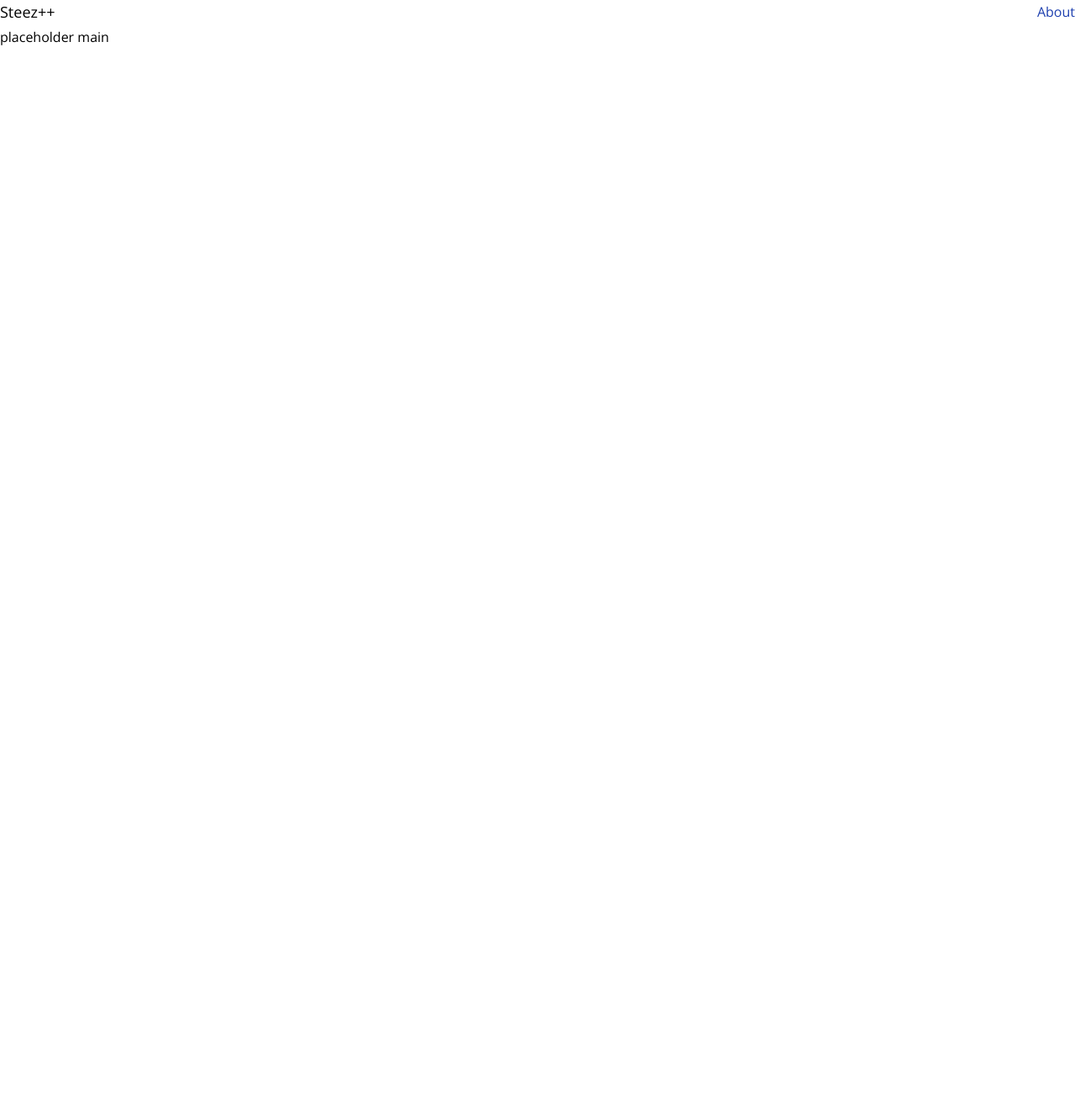
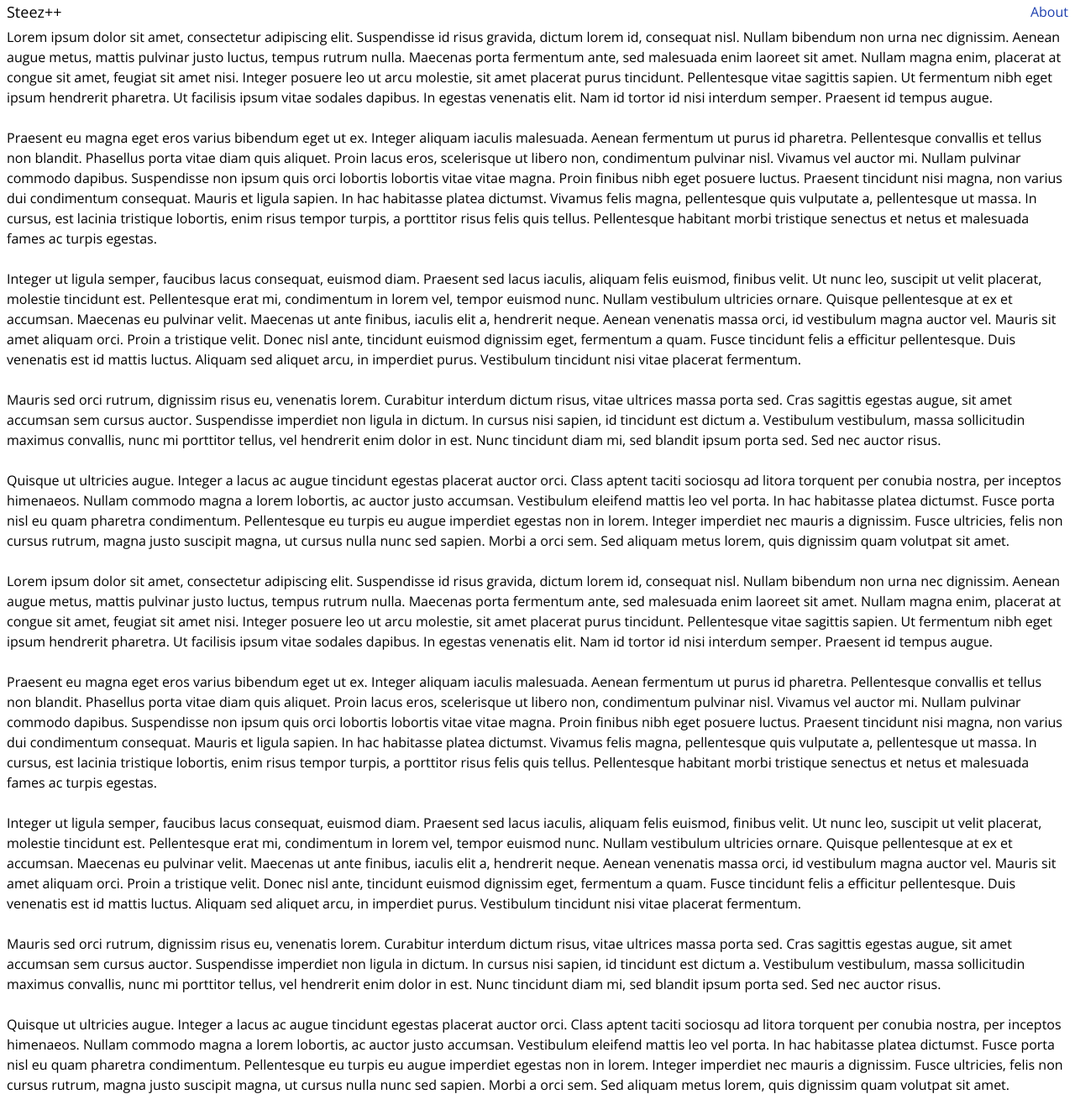
Before and after one commit to steezplusplus/Accessible-Web-Components, a Next.js app: page / in a window 1280 px wide. Shown: the whole page at 84% size. Before the commit the page ends 800 px from the top, so only its background shows below. Built offline with nearby package versions, Linux system fonts and the light colour scheme.

Commit message:
feat: add lorem ipsum

```diff
--- a/app/page.tsx
+++ b/app/page.tsx
@@ -1,7 +1,26 @@
 export default function Home() {
   return (
     <>
-      <p>placeholder main</p>
+      <p>Lorem ipsum dolor sit amet, consectetur adipiscing elit. Suspendisse id risus gravida, dictum lorem id, consequat nisl. Nullam bibendum non urna nec dignissim. Aenean augue metus, mattis pulvinar justo luctus, tempus rutrum nulla. Maecenas porta fermentum ante, sed malesuada enim laoreet sit amet. Nullam magna enim, placerat at congue sit amet, feugiat sit amet nisi. Integer posuere leo ut arcu molestie, sit amet placerat purus tincidunt. Pellentesque vitae sagittis sapien. Ut fermentum nibh eget ipsum hendrerit pharetra. Ut facilisis ipsum vitae sodales dapibus. In egestas venenatis elit. Nam id tortor id nisi interdum semper. Praesent id tempus augue.</p>
+      <br />
+      <p>Praesent eu magna eget eros varius bibendum eget ut ex. Integer aliquam iaculis malesuada. Aenean fermentum ut purus id pharetra. Pellentesque convallis et tellus non blandit. Phasellus porta vitae diam quis aliquet. Proin lacus eros, scelerisque ut libero non, condimentum pulvinar nisl. Vivamus vel auctor mi. Nullam pulvinar commodo dapibus. Suspendisse non ipsum quis orci lobortis lobortis vitae vitae magna. Proin finibus nibh eget posuere luctus. Praesent tincidunt nisi magna, non varius dui condimentum consequat. Mauris et ligula sapien. In hac habitasse platea dictumst. Vivamus felis magna, pellentesque quis vulputate a, pellentesque ut massa. In cursus, est lacinia tristique lobortis, enim risus tempor turpis, a porttitor risus felis quis tellus. Pellentesque habitant morbi tristique senectus et netus et malesuada fames ac turpis egestas.</p>
+      <br />
+      <p>Integer ut ligula semper, faucibus lacus consequat, euismod diam. Praesent sed lacus iaculis, aliquam felis euismod, finibus velit. Ut nunc leo, suscipit ut velit placerat, molestie tincidunt est. Pellentesque erat mi, condimentum in lorem vel, tempor euismod nunc. Nullam vestibulum ultricies ornare. Quisque pellentesque at ex et accumsan. Maecenas eu pulvinar velit. Maecenas ut ante finibus, iaculis elit a, hendrerit neque. Aenean venenatis massa orci, id vestibulum magna auctor vel. Mauris sit amet aliquam orci. Proin a tristique velit. Donec nisl ante, tincidunt euismod dignissim eget, fermentum a quam. Fusce tincidunt felis a efficitur pellentesque. Duis venenatis est id mattis luctus. Aliquam sed aliquet arcu, in imperdiet purus. Vestibulum tincidunt nisi vitae placerat fermentum.</p>
+      <br />
+      <p>Mauris sed orci rutrum, dignissim risus eu, venenatis lorem. Curabitur interdum dictum risus, vitae ultrices massa porta sed. Cras sagittis egestas augue, sit amet accumsan sem cursus auctor. Suspendisse imperdiet non ligula in dictum. In cursus nisi sapien, id tincidunt est dictum a. Vestibulum vestibulum, massa sollicitudin maximus convallis, nunc mi porttitor tellus, vel hendrerit enim dolor in est. Nunc tincidunt diam mi, sed blandit ipsum porta sed. Sed nec auctor risus.</p>
+      <br />
+      <p>Quisque ut ultricies augue. Integer a lacus ac augue tincidunt egestas placerat auctor orci. Class aptent taciti sociosqu ad litora torquent per conubia nostra, per inceptos himenaeos. Nullam commodo magna a lorem lobortis, ac auctor justo accumsan. Vestibulum eleifend mattis leo vel porta. In hac habitasse platea dictumst. Fusce porta nisl eu quam pharetra condimentum. Pellentesque eu turpis eu augue imperdiet egestas non in lorem. Integer imperdiet nec mauris a dignissim. Fusce ultricies, felis non cursus rutrum, magna justo suscipit magna, ut cursus nulla nunc sed sapien. Morbi a orci sem. Sed aliquam metus lorem, quis dignissim quam volutpat sit amet.</p>
+      <br />
+      <p>Lorem ipsum dolor sit amet, consectetur adipiscing elit. Suspendisse id risus gravida, dictum lorem id, consequat nisl. Nullam bibendum non urna nec dignissim. Aenean augue metus, mattis pulvinar justo luctus, tempus rutrum nulla. Maecenas porta fermentum ante, sed malesuada enim laoreet sit amet. Nullam magna enim, placerat at congue sit amet, feugiat sit amet nisi. Integer posuere leo ut arcu molestie, sit amet placerat purus tincidunt. Pellentesque vitae sagittis sapien. Ut fermentum nibh eget ipsum hendrerit pharetra. Ut facilisis ipsum vitae sodales dapibus. In egestas venenatis elit. Nam id tortor id nisi interdum semper. Praesent id tempus augue.</p>
+      <br />
+      <p>Praesent eu magna eget eros varius bibendum eget ut ex. Integer aliquam iaculis malesuada. Aenean fermentum ut purus id pharetra. Pellentesque convallis et tellus non blandit. Phasellus porta vitae diam quis aliquet. Proin lacus eros, scelerisque ut libero non, condimentum pulvinar nisl. Vivamus vel auctor mi. Nullam pulvinar commodo dapibus. Suspendisse non ipsum quis orci lobortis lobortis vitae vitae magna. Proin finibus nibh eget posuere luctus. Praesent tincidunt nisi magna, non varius dui condimentum consequat. Mauris et ligula sapien. In hac habitasse platea dictumst. Vivamus felis magna, pellentesque quis vulputate a, pellentesque ut massa. In cursus, est lacinia tristique lobortis, enim risus tempor turpis, a porttitor risus felis quis tellus. Pellentesque habitant morbi tristique senectus et netus et malesuada fames ac turpis egestas.</p>
+      <br />
+      <p>Integer ut ligula semper, faucibus lacus consequat, euismod diam. Praesent sed lacus iaculis, aliquam felis euismod, finibus velit. Ut nunc leo, suscipit ut velit placerat, molestie tincidunt est. Pellentesque erat mi, condimentum in lorem vel, tempor euismod nunc. Nullam vestibulum ultricies ornare. Quisque pellentesque at ex et accumsan. Maecenas eu pulvinar velit. Maecenas ut ante finibus, iaculis elit a, hendrerit neque. Aenean venenatis massa orci, id vestibulum magna auctor vel. Mauris sit amet aliquam orci. Proin a tristique velit. Donec nisl ante, tincidunt euismod dignissim eget, fermentum a quam. Fusce tincidunt felis a efficitur pellentesque. Duis venenatis est id mattis luctus. Aliquam sed aliquet arcu, in imperdiet purus. Vestibulum tincidunt nisi vitae placerat fermentum.</p>
+      <br />
+      <p>Mauris sed orci rutrum, dignissim risus eu, venenatis lorem. Curabitur interdum dictum risus, vitae ultrices massa porta sed. Cras sagittis egestas augue, sit amet accumsan sem cursus auctor. Suspendisse imperdiet non ligula in dictum. In cursus nisi sapien, id tincidunt est dictum a. Vestibulum vestibulum, massa sollicitudin maximus convallis, nunc mi porttitor tellus, vel hendrerit enim dolor in est. Nunc tincidunt diam mi, sed blandit ipsum porta sed. Sed nec auctor risus.</p>
+      <br />
+      <p>Quisque ut ultricies augue. Integer a lacus ac augue tincidunt egestas placerat auctor orci. Class aptent taciti sociosqu ad litora torquent per conubia nostra, per inceptos himenaeos. Nullam commodo magna a lorem lobortis, ac auctor justo accumsan. Vestibulum eleifend mattis leo vel porta. In hac habitasse platea dictumst. Fusce porta nisl eu quam pharetra condimentum. Pellentesque eu turpis eu augue imperdiet egestas non in lorem. Integer imperdiet nec mauris a dignissim. Fusce ultricies, felis non cursus rutrum, magna justo suscipit magna, ut cursus nulla nunc sed sapien. Morbi a orci sem. Sed aliquam metus lorem, quis dignissim quam volutpat sit amet.</p>
+      <br />
     </>
   );
 }
--- a/styles/layout.module.css
+++ b/styles/layout.module.css
@@ -1,4 +1,5 @@
 .layout {
+  @apply px-2;
   display: grid;
   grid-template:
     "navbar" 2rem
```
